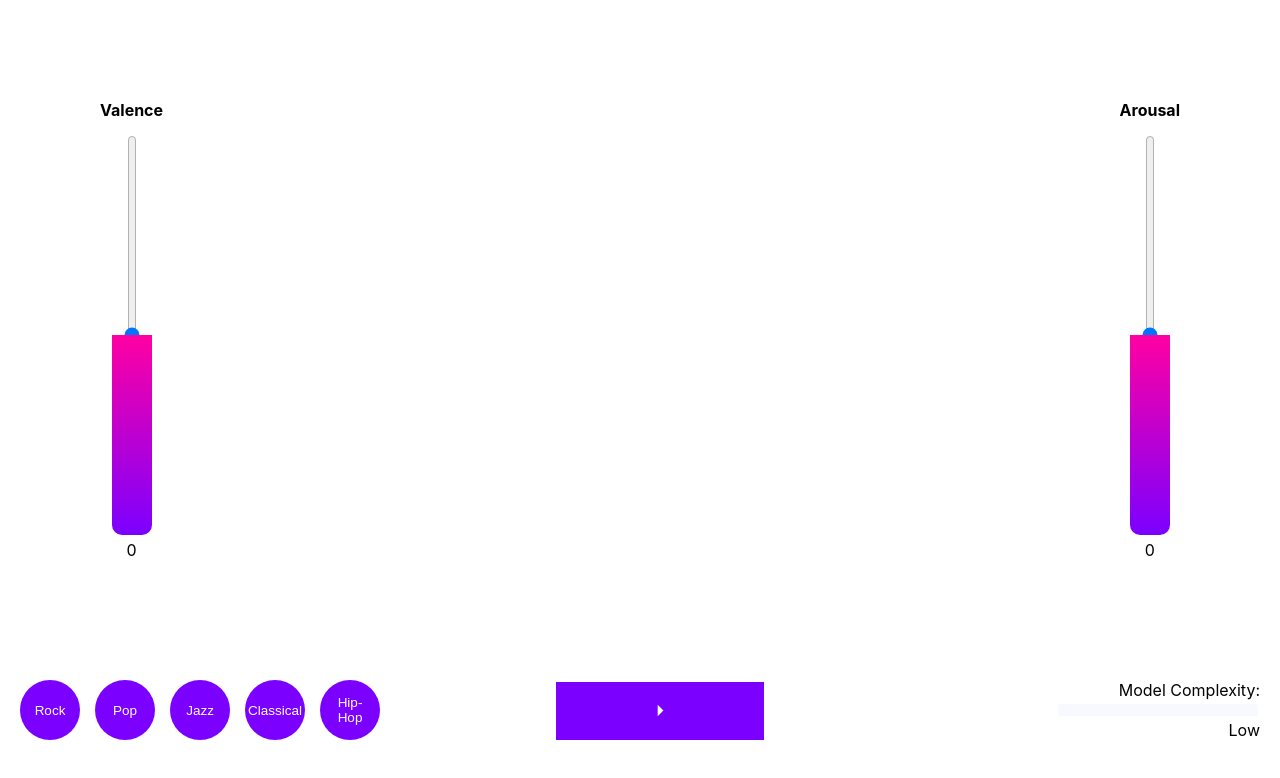
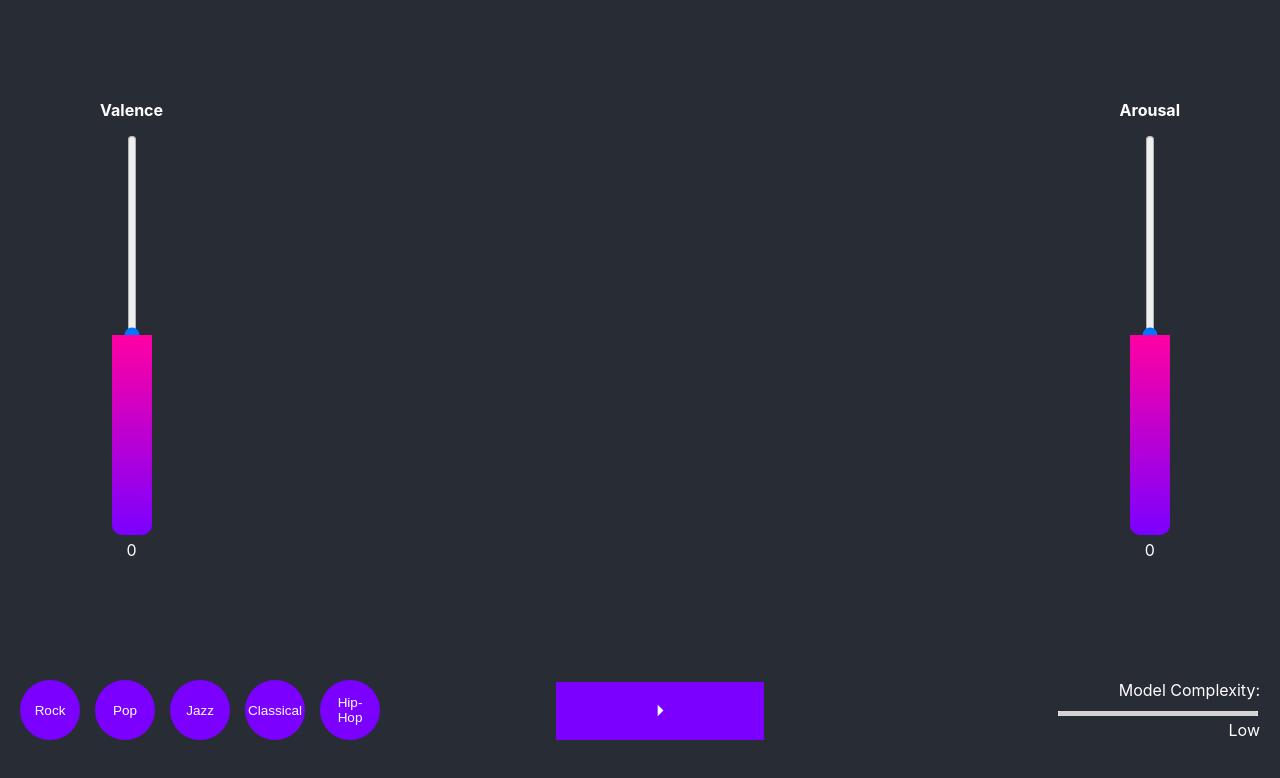
Before and after one commit to mooncake-1/music-generator, a React (Create React App) app in the folder frontend/: page / in a window 1280 px wide. Shown: the top 778 px of the page. Built offline with nearby package versions, Linux system fonts and the light colour scheme.

Commit message:
Minor styling changes

```diff
--- a/frontend/src/App.css
+++ b/frontend/src/App.css
@@ -14,13 +14,11 @@
 }
 
 .App-header {
-  background-color: rgb(131, 92, 98);
+  background-color: #282c34;
   min-height: 100vh;
   display: flex;
   flex-direction: column;
   align-items: center;
-  justify-content: center;
-  font-size: calc(10px + 2vmin);
   color: white;
 }
 
--- a/frontend/src/App.tsx
+++ b/frontend/src/App.tsx
@@ -4,6 +4,8 @@ import ValenceArousalSliders from './components/Sliders/ValenceArousalSlider/Val
 import GenreSelection from './components/Buttons/GenreSelectionButton/GenreSelectionButton';
 import PlayPauseButton from './components/Buttons/PlayPauseButton/PlayPauseButton';
 import axios from 'axios';
+import './App.css';
+
 const generateMusic = async (valence: number, arousal: number, complexity: number, genre: string) => {
   try {
     console.log('Sending request with parameters:', { valence, arousal, complexity, genre });
@@ -36,11 +38,13 @@ const App: React.FC = () => {
   };
 
   return (
-    <div className="App-header">
-      <ValenceArousalSliders valence={valence} arousal={arousal} setValence={setValence} setArousal={setArousal} />
-      <ModelComplexitySlider complexity={complexity} setComplexity={setComplexity} />
-      <GenreSelection selectedGenre={selectedGenre} setSelectedGenre={setSelectedGenre} />
-      <PlayPauseButton handlePlay={handlePlay} />
+    <div className="App">
+      <div className="App-header">
+        <ValenceArousalSliders valence={valence} arousal={arousal} setValence={setValence} setArousal={setArousal} />
+        <ModelComplexitySlider complexity={complexity} setComplexity={setComplexity} />
+        <GenreSelection selectedGenre={selectedGenre} setSelectedGenre={setSelectedGenre} />
+        <PlayPauseButton handlePlay={handlePlay} />
+      </div>
     </div>
   );
 };
--- a/frontend/src/components/Sliders/ModelComplexitySlider/ModelComplexitySlider.css
+++ b/frontend/src/components/Sliders/ModelComplexitySlider/ModelComplexitySlider.css
@@ -15,21 +15,21 @@
   width: 200px;
   outline: none;
   cursor: pointer;
-  -webkit-appearance: none; /* Important for Chrome */
+  -webkit-appearance: none;
 }
 
 /* Custom Track */
 .model-complexity-container input[type="range"]::-webkit-slider-runnable-track {
-  background:ghostwhite;
-  height: 12px;
+  background: #d3d3d3;
+  height: 5px;
   border-radius: 3px;
 }
 
 /* Custom Thumb */
 .model-complexity-container input[type="range"]::-webkit-slider-thumb {
   -webkit-appearance: none;
-  background: transparent; /* Make thumb transparent */
-  border: none; /* Remove border */
+  background: transparent;
+  border: none;
   width: 0px;
   height: 5px;
 }
--- a/frontend/src/components/Sliders/ValenceArousalSlider/ValenceArousalSliders.css
+++ b/frontend/src/components/Sliders/ValenceArousalSlider/ValenceArousalSliders.css
@@ -34,10 +34,10 @@
 /* Custom Thumb */
 .slider-container input[type="range"]::-webkit-slider-thumb {
   -webkit-appearance: none;
-  background: transparent; /* Keep the thumb transparent */
-  border: none; /* Remove border */
-  height: 10px; /* Set height matching the track */
-  z-index: 1; /* Set z-index lower than the filling */
+  background: transparent;
+  border: none;
+  height: 10px;
+  z-index: 1;
 }
 
 /* Filling based on the value */
@@ -49,7 +49,7 @@
   height: calc(var(--fillFactor, 0) * 1%);
   background: linear-gradient(to top, #7b00ff, #ff00a2);
   transform-origin: center bottom;
-  z-index: 2; /* Set z-index higher than the thumb */
+  z-index: 2;
 }
 
 /* Responsive styling */
```
